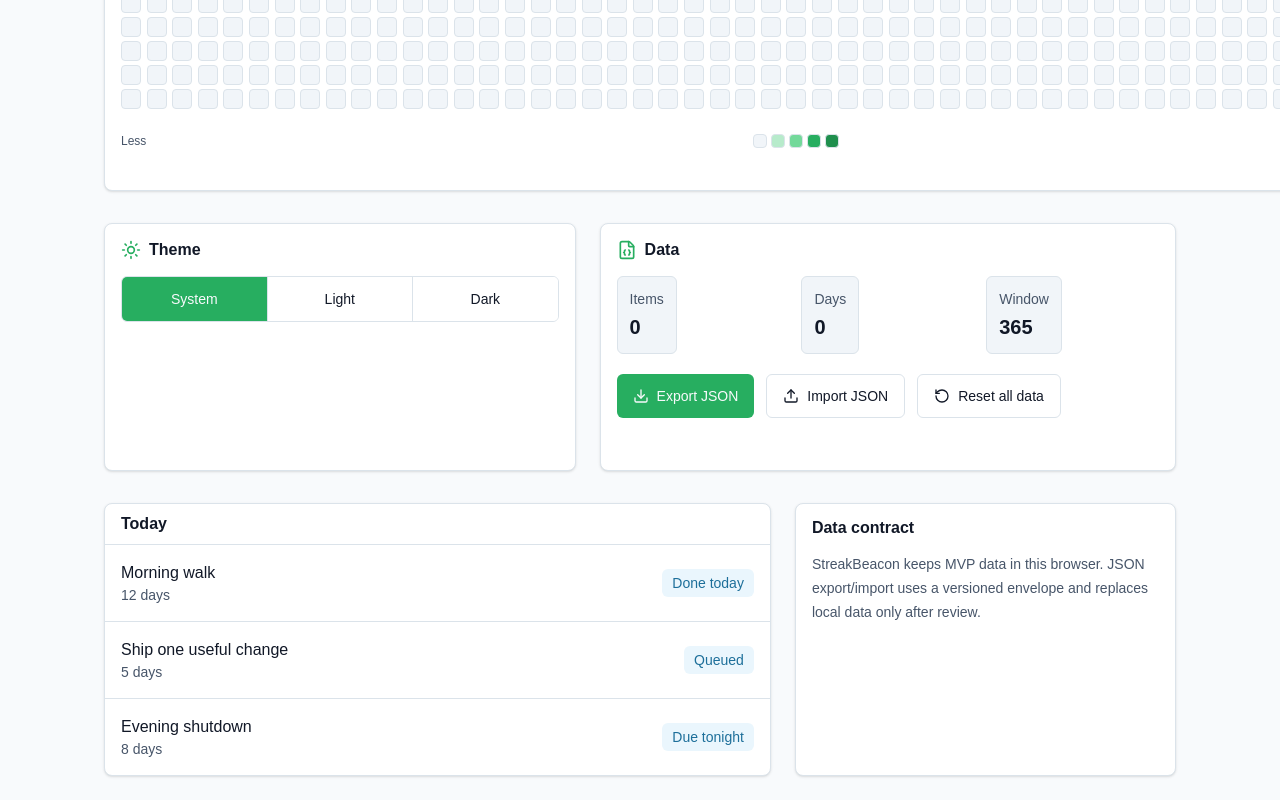
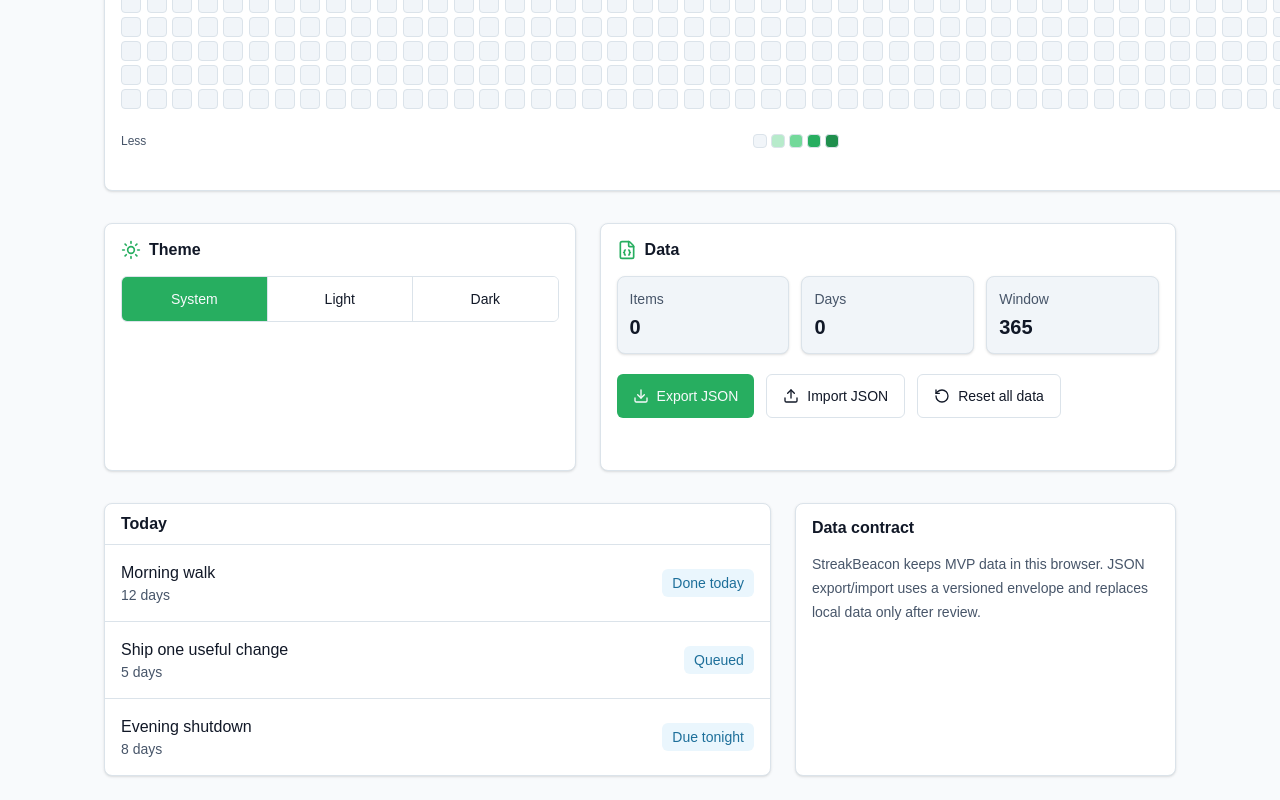
Before and after one commit to AndyMental/streakbeacon-app, a Next.js app: page / in a window 1280 px wide. Shown: the part 650-1450 px from the top of the page. Built offline with nearby package versions, Linux system fonts and the light colour scheme.

Commit message:
AND-5675: Replace settings stat badges with cards
Co-authored-by: multica-agent <github@multica.ai>

```diff
--- a/app/settings-panel.tsx
+++ b/app/settings-panel.tsx
@@ -15,7 +15,6 @@ import {
   AlertDialogTitle,
   AlertDialogTrigger
 } from "@/components/ui/alert-dialog";
-import { Badge } from "@/components/ui/badge";
 import { Button } from "@/components/ui/button";
 import { Card, CardContent, CardHeader, CardTitle } from "@/components/ui/card";
 import { Input } from "@/components/ui/input";
@@ -267,24 +266,16 @@ export function SettingsPanel() {
           ) : null}
 
           <dl className="grid grid-cols-3 gap-3 text-sm">
-            <Badge
-              asChild
-              variant="outline"
-              className="block rounded-md bg-muted p-3 font-normal"
-            >
-              <div>
+            <Card className="bg-muted">
+              <CardContent className="p-3">
                 <dt className="text-muted-foreground">Items</dt>
                 <dd className="mt-1 text-xl font-semibold">
                   {data.items.length}
                 </dd>
-              </div>
-            </Badge>
-            <Badge
-              asChild
-              variant="outline"
-              className="block rounded-md bg-muted p-3 font-normal"
-            >
-              <div>
+              </CardContent>
+            </Card>
+            <Card className="bg-muted">
+              <CardContent className="p-3">
                 <dt className="text-muted-foreground">Days</dt>
                 <dd className="mt-1 text-xl font-semibold">
                   {Object.values(data.completions).reduce(
@@ -292,20 +283,16 @@ export function SettingsPanel() {
                     0
                   )}
                 </dd>
-              </div>
-            </Badge>
-            <Badge
-              asChild
-              variant="outline"
-              className="block rounded-md bg-muted p-3 font-normal"
-            >
-              <div>
+              </CardContent>
+            </Card>
+            <Card className="bg-muted">
+              <CardContent className="p-3">
                 <dt className="text-muted-foreground">Window</dt>
                 <dd className="mt-1 text-xl font-semibold">
                   {data.preferences.gridWindowDays}
                 </dd>
-              </div>
-            </Badge>
+              </CardContent>
+            </Card>
           </dl>
 
           <div className="mt-5 flex flex-col gap-3 sm:flex-row">
```
